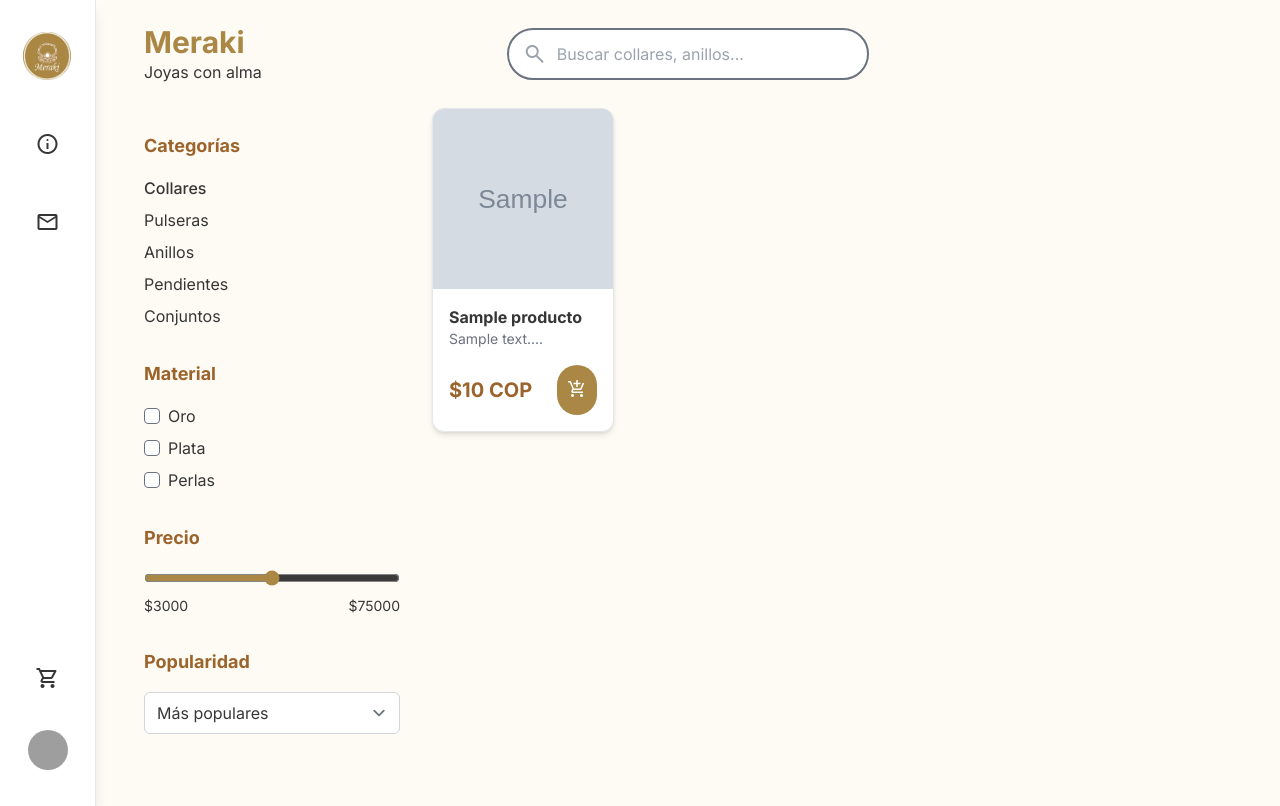
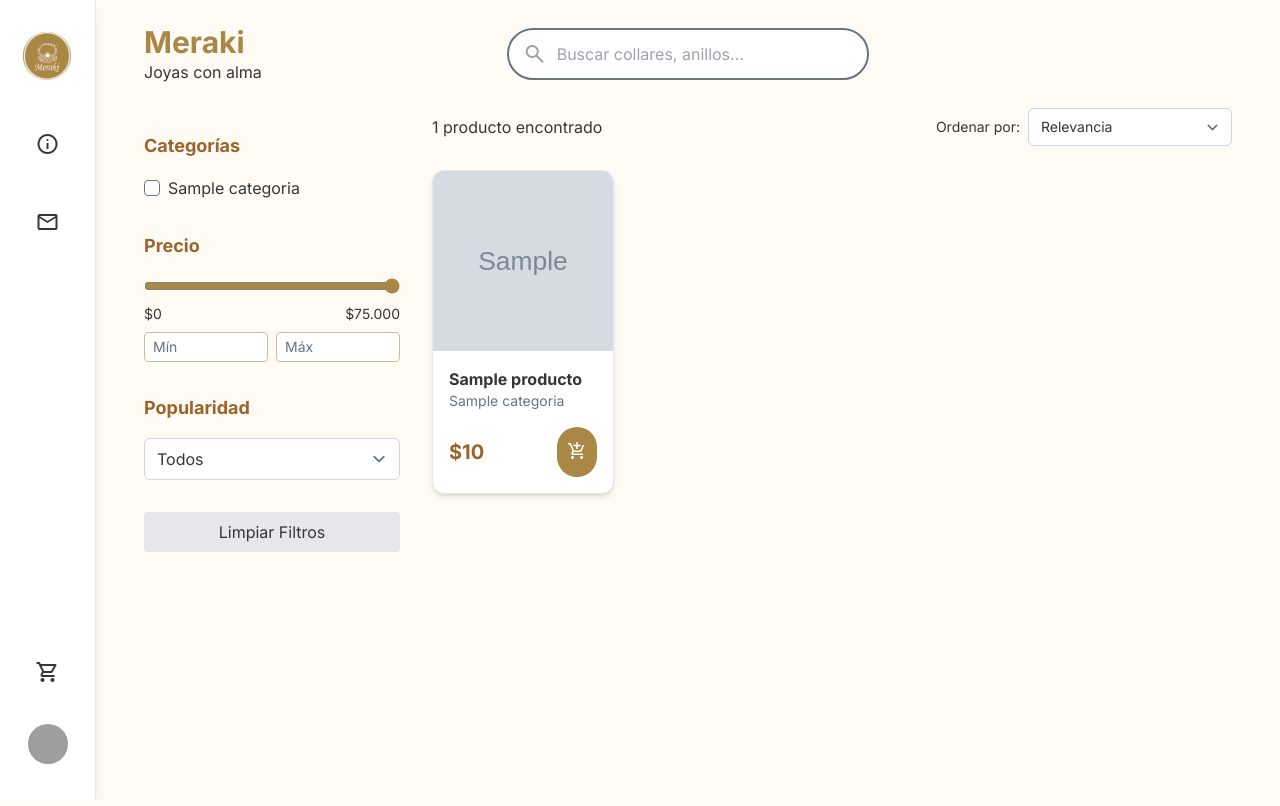
Before and after one commit to Josue-Ribero/meraki, a FastAPI app: page / in a window 1280 px wide. Run offline with FastAPI, Linux system fonts and the light colour scheme; tables that the repository leaves empty hold one stand-in row (values such as "Sample post"); grey boxes marked "Sample" are stand-in pictures; some libraries are stand-ins or nearby versions; grey boxes are pictures that could not be loaded.

Commit message:
Productos en la página principal con filtros funcionales

```diff
--- a/frontend/static/js/principal.js
+++ b/frontend/static/js/principal.js
@@ -1,24 +1,15 @@
-// Agrega estas funciones al principal.js existente
-async function cargarProductos() {
-  try {
-    const response = await fetch('/productos/');
+// principal.js - CON FILTROS COMPLETOS
+let todosLosProductos = [];
+let categoriasDisponibles = [];
+let filtrosActivos = {
+  categorias: [],
+  precioMax: 75000,
+  popularidad: 'todos',
+  busqueda: '',
+  orden: 'relevancia'
+};
 
-    if (!response.ok) {
-      throw new Error('Error al cargar productos');
-    }
-
-    const productos = await response.json();
-    mostrarProductos(productos);
-  } catch (error) {
-    console.error('Error:', error);
-    document.getElementById('productos-container').innerHTML = `
-      <div class="text-center py-8 col-span-full">
-        <p class="text-color-texto-oscuro">Error al cargar los productos</p>
-      </div>
-    `;
-  }
-}
-
+// FUNCIÓN PARA FORMATEAR PRECIOS CON PUNTOS
 function formatearPrecio(precio) {
   if (!precio && precio !== 0) return '0';
 
@@ -29,34 +20,245 @@ function formatearPrecio(precio) {
   return precioString.replace(/\B(?=(\d{3})+(?!\d))/g, ".");
 }
 
+// CARGAR PRODUCTOS Y CATEGORÍAS
+async function cargarDatosIniciales() {
+  try {
+    // Cargar productos
+    const responseProductos = await fetch('/productos/');
+    if (!responseProductos.ok) throw new Error('Error al cargar productos');
+    todosLosProductos = await responseProductos.json();
+
+    // Cargar categorías
+    const responseCategorias = await fetch('/categorias/');
+    if (responseCategorias.ok) {
+      categoriasDisponibles = await responseCategorias.json();
+    } else {
+      // Si falla, usar categorías por defecto
+      categoriasDisponibles = [
+        { id: 1, nombre: "Collares" },
+        { id: 2, nombre: "Pulseras" },
+        { id: 3, nombre: "Anillos" },
+        { id: 4, nombre: "Pendientes" },
+        { id: 5, nombre: "Conjuntos" }
+      ];
+    }
+
+    inicializarFiltros();
+    aplicarFiltros();
+  } catch (error) {
+    console.error('Error:', error);
+    mostrarError('Error al cargar los datos');
+  }
+}
+
+// INICIALIZAR FILTROS
+function inicializarFiltros() {
+  // Cargar categorías en el filtro
+  const contenedorCategorias = document.getElementById('categorias-filtro');
+  contenedorCategorias.innerHTML = categoriasDisponibles.map(categoria => `
+        <label class="flex items-center space-x-2 cursor-pointer">
+            <input type="checkbox" value="${categoria.id}" class="categoria-checkbox rounded text-color-principal focus:ring-color-principal">
+            <span class="text-color-texto-oscuro hover:text-color-principal">${categoria.nombre}</span>
+        </label>
+    `).join('');
+
+  // Configurar eventos de categorías
+  document.querySelectorAll('.categoria-checkbox').forEach(checkbox => {
+    checkbox.addEventListener('change', function () {
+      if (this.checked) {
+        filtrosActivos.categorias.push(this.value);
+      } else {
+        filtrosActivos.categorias = filtrosActivos.categorias.filter(id => id !== this.value);
+      }
+      aplicarFiltros();
+    });
+  });
+
+  // Configurar rango de precio
+  const precioRange = document.getElementById('precio-range');
+  const precioMinSpan = document.getElementById('precio-min');
+  const precioMaxSpan = document.getElementById('precio-max');
+  const precioMinInput = document.getElementById('precio-min-input');
+  const precioMaxInput = document.getElementById('precio-max-input');
+
+  // Calcular precio máximo real de los productos
+  const precios = todosLosProductos.map(p => p.precio);
+  const precioMaxReal = Math.max(...precios);
+  precioRange.max = precioMaxReal;
+  precioRange.value = precioMaxReal;
+  filtrosActivos.precioMax = precioMaxReal;
+
+  // Actualizar displays de precio
+  function actualizarDisplayPrecio() {
+    precioMaxSpan.textContent = `$${formatearPrecio(precioRange.value)}`;
+    precioMaxInput.value = precioRange.value;
+    filtrosActivos.precioMax = parseInt(precioRange.value);
+    aplicarFiltros();
+  }
+
+  precioRange.addEventListener('input', actualizarDisplayPrecio);
+
+  precioMinInput.addEventListener('change', function () {
+    const valor = parseInt(this.value) || 0;
+    if (valor >= 0 && valor <= precioRange.value) {
+      aplicarFiltros();
+    }
+  });
+
+  precioMaxInput.addEventListener('change', function () {
+    const valor = parseInt(this.value) || precioMaxReal;
+    if (valor >= (parseInt(precioMinInput.value) || 0)) {
+      precioRange.value = Math.min(valor, precioMaxReal);
+      actualizarDisplayPrecio();
+    }
+  });
+
+  // Configurar filtro de popularidad
+  document.getElementById('filtro-popularidad').addEventListener('change', function () {
+    filtrosActivos.popularidad = this.value;
+    aplicarFiltros();
+  });
+
+  // Configurar ordenamiento
+  document.getElementById('ordenar-por').addEventListener('change', function () {
+    filtrosActivos.orden = this.value;
+    aplicarFiltros();
+  });
+
+  // Configurar búsqueda
+  document.getElementById('search-input').addEventListener('input', function () {
+    filtrosActivos.busqueda = this.value.toLowerCase();
+    aplicarFiltros();
+  });
+
+  // Configurar limpiar filtros
+  document.getElementById('limpiar-filtros').addEventListener('click', function () {
+    limpiarFiltros();
+  });
+}
+
+// APLICAR FILTROS
+function aplicarFiltros() {
+  let productosFiltrados = [...todosLosProductos];
+
+  // Filtro por búsqueda
+  if (filtrosActivos.busqueda) {
+    productosFiltrados = productosFiltrados.filter(producto =>
+      producto.nombre.toLowerCase().includes(filtrosActivos.busqueda) ||
+      (producto.descripcion && producto.descripcion.toLowerCase().includes(filtrosActivos.busqueda))
+    );
+  }
+
+  // Filtro por categorías
+  if (filtrosActivos.categorias.length > 0) {
+    productosFiltrados = productosFiltrados.filter(producto =>
+      filtrosActivos.categorias.includes(producto.categoriaID.toString())
+    );
+  }
+
+  // Filtro por precio
+  const precioMin = parseInt(document.getElementById('precio-min-input').value) || 0;
+  const precioMax = filtrosActivos.precioMax;
+
+  productosFiltrados = productosFiltrados.filter(producto =>
+    producto.precio >= precioMin && producto.precio <= precioMax
+  );
+
+  // Filtro por popularidad (esto es un ejemplo, necesitarías datos reales de popularidad)
+  if (filtrosActivos.popularidad === 'novedades') {
+    // Ordenar por ID descendente (asumiendo que IDs más altos son más nuevos)
+    productosFiltrados.sort((a, b) => b.id - a.id);
+  } else if (filtrosActivos.popularidad === 'populares') {
+    // Aquí necesitarías un campo de "veces vendido" o "rating"
+    // Por ahora, ordenamos por nombre como ejemplo
+    productosFiltrados.sort((a, b) => a.nombre.localeCompare(b.nombre));
+  }
+
+  // Ordenamiento adicional
+  if (filtrosActivos.orden === 'precio-asc') {
+    productosFiltrados.sort((a, b) => a.precio - b.precio);
+  } else if (filtrosActivos.orden === 'precio-desc') {
+    productosFiltrados.sort((a, b) => b.precio - a.precio);
+  } else if (filtrosActivos.orden === 'novedades') {
+    productosFiltrados.sort((a, b) => b.id - a.id);
+  }
+
+  mostrarProductos(productosFiltrados);
+}
+
+// LIMPIAR FILTROS
+function limpiarFiltros() {
+  // Resetear checkboxes de categorías
+  document.querySelectorAll('.categoria-checkbox').forEach(checkbox => {
+    checkbox.checked = false;
+  });
+
+  // Resetear precio
+  const precioMaxReal = Math.max(...todosLosProductos.map(p => p.precio));
+  const precioRange = document.getElementById('precio-range');
+  precioRange.value = precioMaxReal;
+
+  document.getElementById('precio-min-input').value = '';
+  document.getElementById('precio-max-input').value = '';
+  document.getElementById('precio-max').textContent = `$${formatearPrecio(precioMaxReal)}`;
+
+  // Resetear otros filtros
+  document.getElementById('filtro-popularidad').value = 'todos';
+  document.getElementById('ordenar-por').value = 'relevancia';
+  document.getElementById('search-input').value = '';
+
+  // Resetear estado de filtros
+  filtrosActivos = {
+    categorias: [],
+    precioMax: precioMaxReal,
+    popularidad: 'todos',
+    busqueda: '',
+    orden: 'relevancia'
+  };
+
+  aplicarFiltros();
+}
+
+// MOSTRAR PRODUCTOS
 function mostrarProductos(productos) {
   const container = document.getElementById('productos-container');
+  const contador = document.getElementById('contador-productos');
+
+  // Actualizar contador
+  contador.textContent = `${productos.length} producto${productos.length !== 1 ? 's' : ''} encontrado${productos.length !== 1 ? 's' : ''}`;
 
   if (!productos || productos.length === 0) {
     container.innerHTML = `
             <div class="text-center py-8 col-span-full">
-        <p class="text-color-texto-oscuro">No hay productos disponibles</p>
+                <p class="text-color-texto-oscuro">No se encontraron productos con los filtros aplicados</p>
+                <button onclick="limpiarFiltros()" class="mt-4 px-4 py-2 bg-color-principal text-white rounded hover:bg-color-principal-oscuro transition-colors">
+                    Limpiar filtros
+                </button>
             </div>
         `;
     return;
   }
 
-  container.innerHTML = productos.map(producto => `
+  container.innerHTML = productos.map(producto => {
+    const categoria = categoriasDisponibles.find(c => c.id === producto.categoriaID);
+    const nombreCategoria = categoria ? categoria.nombre : 'Joyas únicas';
+
+    return `
         <div class="group relative flex flex-col overflow-hidden rounded-xl shadow-md hover:shadow-2xl transition-shadow duration-300 bg-white border border-color-borde-input/50">
             <div class="aspect-square w-full overflow-hidden">
                 <img
                     alt="${producto.nombre}"
                     class="w-full h-full object-cover object-center group-hover:scale-105 transition-transform duration-300"
-          src="${producto.imagenURL || '../static/img/placeholder.jpg'}"
-          onerror="this.src='../static/img/placeholder.jpg'"
+                    src="${producto.imagenURL || '/static/img/placeholder.jpg'}"
+                    onerror="this.src='/static/img/placeholder.jpg'"
                 />
             </div>
             <div class="p-4 flex flex-col flex-grow">
                 <a href="/producto/${producto.id}">
                     <h3 class="text-base font-semibold text-color-texto-oscuro">${producto.nombre}</h3>
-          <p class="text-sm text-gray-500">${obtenerCategoriaMaterial(producto)}</p>
+                    <p class="text-sm text-gray-500">${nombreCategoria}</p>
                     <div class="flex items-center justify-between mt-4">
-            <p class="text-xl font-bold text-color-secundario">$${formatearPrecio(producto.precio)} COP</p>
+                        <p class="text-xl font-bold text-color-secundario">$${formatearPrecio(producto.precio)}</p>
                         <button
                             class="p-2.5 rounded-full bg-color-principal text-color-blanco hover:bg-color-principal-oscuro transition-colors btn-agregar-carrito"
                             data-producto-id="${producto.id}"
@@ -71,20 +273,27 @@ function mostrarProductos(productos) {
                 </a>
             </div>
         </div>
-  `).join('');
+        `;
+  }).join('');
 
   // Agregar event listeners a los botones de carrito
   agregarEventListenersCarrito();
 }
 
-function obtenerCategoriaMaterial(producto) {
-  // Esta función puede mejorarse cuando tengas las categorías implementadas
-  if (producto.descripcion) {
-    return producto.descripcion.substring(0, 50) + '...';
-  }
-  return 'Joyas únicas';
+// MOSTRAR ERROR
+function mostrarError(mensaje) {
+  const container = document.getElementById('productos-container');
+  container.innerHTML = `
+        <div class="text-center py-8 col-span-full">
+            <p class="text-color-texto-oscuro">${mensaje}</p>
+            <button onclick="cargarDatosIniciales()" class="mt-4 px-4 py-2 bg-color-principal text-white rounded hover:bg-color-principal-oscuro transition-colors">
+                Reintentar
+            </button>
+        </div>
+    `;
 }
 
+// AGREGAR EVENT LISTENERS AL CARRITO
 function agregarEventListenersCarrito() {
   const botonesCarrito = document.querySelectorAll('.btn-agregar-carrito');
 
@@ -97,18 +306,12 @@ function agregarEventListenersCarrito() {
   });
 }
 
+// AGREGAR AL CARRITO
 function agregarAlCarrito(productoId) {
-  // Aquí implementarás la lógica para agregar al carrito
   console.log('Agregando producto al carrito:', productoId);
 
-  // Ejemplo básico - incrementar contador
-  const carritoContador = document.getElementById('carrito-contador');
-  let numeroItemsCarrito = parseInt(carritoContador.textContent) || 0;
-  numeroItemsCarrito++;
-  carritoContador.textContent = numeroItemsCarrito > 0 ? numeroItemsCarrito : '';
-  carritoContador.classList.toggle('hidden', numeroItemsCarrito === 0);
-
-  // Mostrar feedback visual
+  // Aquí implementarás la lógica real para agregar al carrito
+  // Por ahora, solo feedback visual
   const boton = document.querySelector(`[data-producto-id="${productoId}"]`);
   const iconoOriginal = boton.innerHTML;
   boton.innerHTML = '<span class="material-symbols-outlined text-xl">check</span>';
@@ -120,25 +323,8 @@ function agregarAlCarrito(productoId) {
   }, 1000);
 }
 
-// Modifica el event listener existente para incluir la carga de productos
+// INICIALIZAR TODO CUANDO SE CARGA LA PÁGINA
 document.addEventListener('DOMContentLoaded', function () {
-  const searchInput = document.querySelector('input[placeholder="Buscar collares, anillos..."]');
-  const searchDropdown = document.querySelector('.absolute.top-full.mt-2.w-full');
-
-  if (searchInput && searchDropdown) {
-    searchInput.addEventListener('focus', () => {
-      searchDropdown.classList.remove('hidden');
-    });
-
-    searchInput.addEventListener('blur', () => {
-      setTimeout(() => {
-        searchDropdown.classList.add('hidden');
-      }, 200);
-    });
-  }
-
-  // Cargar productos cuando la página esté lista
-  cargarProductos();
-
+  cargarDatosIniciales();
   console.log('Página principal cargada y lista.');
 });
--- a/frontend/templates/principal.html
+++ b/frontend/templates/principal.html
@@ -58,15 +58,9 @@
         <div class="flex-1 flex justify-center">
           <div class="w-full max-w-lg relative">
             <span class="material-symbols-outlined absolute left-4 top-1/2 -translate-y-1/2 text-gray-400">search</span>
-            <input
+            <input id="search-input"
               class="form-input w-full rounded-full border-2 border-color-borde-input bg-white pl-12 pr-4 py-3 text-base focus:border-color-principal focus:ring-color-principal placeholder:text-gray-400"
               placeholder="Buscar collares, anillos..." value="" />
-            <div class="absolute top-full mt-2 w-full bg-white rounded-lg shadow-lg z-20 hidden">
-              <a class="block px-4 py-2 text-color-texto-oscuro hover:bg-fondo-principal" href="#">Collares de oro</a>
-              <a class="block px-4 py-2 text-color-texto-oscuro hover:bg-fondo-principal" href="#">Pulseras de plata</a>
-              <a class="block px-4 py-2 text-color-texto-oscuro hover:bg-fondo-principal" href="#">Anillos con
-                perlas</a>
-            </div>
           </div>
         </div>
         <div class="flex-1"></div>
@@ -76,54 +70,56 @@
           <div class="space-y-8">
             <div>
               <h3 class="text-lg font-semibold text-color-secundario mb-4">Categorías</h3>
-              <div class="space-y-2">
-                <a class="block text-color-texto-oscuro hover:text-color-principal font-medium" href="#">Collares</a>
-                <a class="block text-color-texto-oscuro hover:text-color-principal" href="#">Pulseras</a>
-                <a class="block text-color-texto-oscuro hover:text-color-principal" href="#">Anillos</a>
-                <a class="block text-color-texto-oscuro hover:text-color-principal" href="#">Pendientes</a>
-                <a class="block text-color-texto-oscuro hover:text-color-principal" href="#">Conjuntos</a>
-              </div>
-            </div>
-            <div>
-              <h3 class="text-lg font-semibold text-color-secundario mb-4">Material</h3>
-              <div class="space-y-2">
-                <label class="flex items-center">
-                  <input class="form-checkbox rounded text-color-principal focus:ring-color-principal"
-                    type="checkbox" />
-                  <span class="ml-2 text-color-texto-oscuro">Oro</span>
-                </label>
-                <label class="flex items-center">
-                  <input class="form-checkbox rounded text-color-principal focus:ring-color-principal"
-                    type="checkbox" />
-                  <span class="ml-2 text-color-texto-oscuro">Plata</span>
-                </label>
-                <label class="flex items-center">
-                  <input class="form-checkbox rounded text-color-principal focus:ring-color-principal"
-                    type="checkbox" />
-                  <span class="ml-2 text-color-texto-oscuro">Perlas</span>
-                </label>
+              <div class="space-y-2" id="categorias-filtro">
+                <!-- Las categorías se cargarán dinámicamente -->
               </div>
             </div>
             <div>
               <h3 class="text-lg font-semibold text-color-secundario mb-4">Precio</h3>
-              <input class="w-full accent-color-principal" max="1000" min="50" type="range" />
+              <input id="precio-range" type="range" min="0" max="75000" value="75000"
+                class="w-full accent-color-principal precio-range" />
               <div class="flex justify-between text-sm text-color-texto-oscuro mt-1">
-                <span>$3000</span>
-                <span>$75000</span>
+                <span id="precio-min">$0</span>
+                <span id="precio-max">$75.000</span>
+              </div>
+              <div class="flex space-x-2 mt-2">
+                <input type="number" id="precio-min-input" placeholder="Mín"
+                  class="w-1/2 border border-color-borde-input rounded px-2 py-1 text-sm">
+                <input type="number" id="precio-max-input" placeholder="Máx"
+                  class="w-1/2 border border-color-borde-input rounded px-2 py-1 text-sm">
               </div>
             </div>
             <div>
               <h3 class="text-lg font-semibold text-color-secundario mb-4">Popularidad</h3>
-              <select
+              <select id="filtro-popularidad"
                 class="form-select w-full rounded-md border-gray-300 focus:border-color-principal focus:ring-color-principal text-color-texto-oscuro">
-                <option>Más populares</option>
-                <option>Novedades</option>
-                <option>Mejor valorados</option>
+                <option value="todos">Todos</option>
+                <option value="novedades">Novedades</option>
+                <option value="populares">Más populares</option>
               </select>
+            </div>
+            <div>
+              <button id="limpiar-filtros"
+                class="w-full bg-gray-200 text-color-texto-oscuro py-2 rounded hover:bg-gray-300 transition-colors">
+                Limpiar Filtros
+              </button>
             </div>
           </div>
         </aside>
         <section class="flex-1">
+          <div class="flex justify-between items-center mb-6">
+            <p id="contador-productos" class="text-color-texto-oscuro">Cargando productos...</p>
+            <div class="flex items-center space-x-2">
+              <span class="text-sm text-color-texto-oscuro">Ordenar por:</span>
+              <select id="ordenar-por"
+                class="form-select rounded-md border-gray-300 focus:border-color-principal focus:ring-color-principal text-color-texto-oscuro text-sm">
+                <option value="relevancia">Relevancia</option>
+                <option value="novedades">Novedades</option>
+                <option value="precio-asc">Precio: Menor a Mayor</option>
+                <option value="precio-desc">Precio: Mayor a Menor</option>
+              </select>
+            </div>
+          </div>
           <div id="productos-container" class="grid grid-cols-1 md:grid-cols-2 lg:grid-cols-3 xl:grid-cols-4 gap-6">
             <!-- Los productos se cargarán aquí dinámicamente -->
             <div class="text-center py-8 col-span-full">
```
Also changed, not shown: bucket/2389b400-c9cc-40d9-a9de-b042b40e4e8f_anillo de promesa.jpg (added), bucket/2a81290c-037e-4bb7-b6e5-2c7ca9876f70_13.png (added), bucket/3e76234f-6444-42a3-b1b4-f04992676dfe_11.png (added), bucket/63fafa40-7b26-4ee1-96c8-de364bcdfd1b_1.png (added), bucket/e8f89d9c-5238-4ad3-a9c5-92b8f530655c_14.png (added), bucket/fbbf846b-cc10-4278-9ed7-8a8dc714948f_anillo de promesa.jpg (added). Lines whose indentation alone changed are shown as unchanged.
